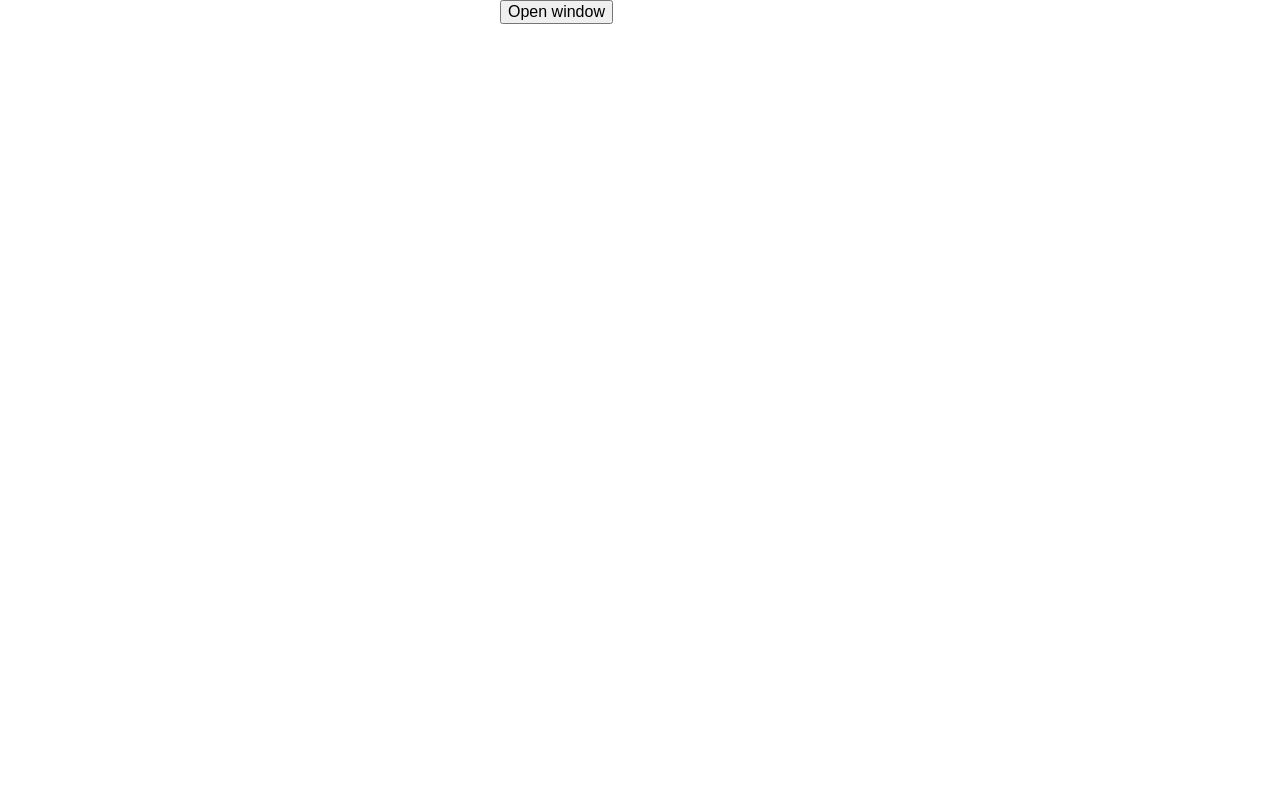
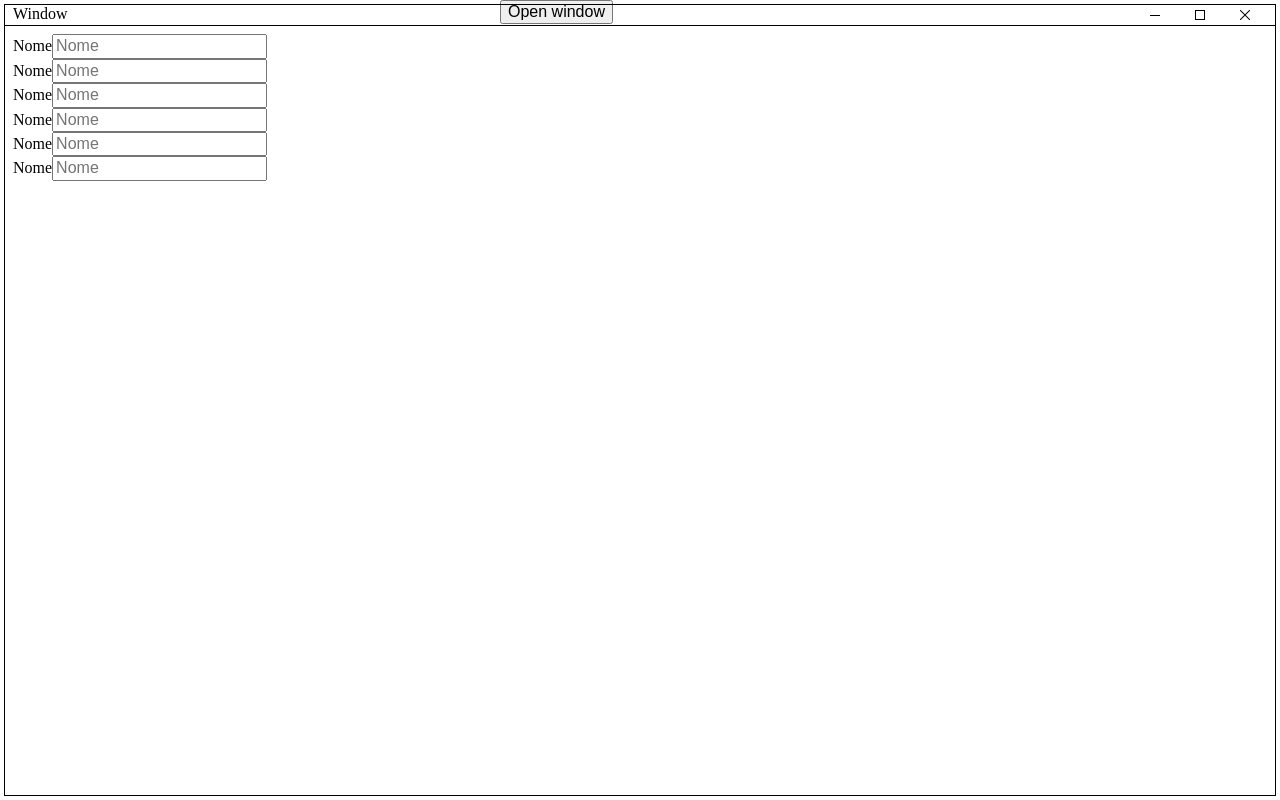
Before and after one commit to dungahk/angular-window-component, an Angular app: page / in a window 1280 px wide. Built offline with nearby package versions, Linux system fonts and the light colour scheme.

Commit message:
Take off size

```diff
--- a/src/app/app.component.html
+++ b/src/app/app.component.html
@@ -1,4 +1,4 @@
-<wc-window #window>
+<wc-window #window [opened]="true">
   <wc-window-title>Window</wc-window-title>
   <!--<wc-window-toolbar>- x</wc-window-toolbar>-->
   <wc-window-content>
--- a/window/window.scss
+++ b/window/window.scss
@@ -2,30 +2,25 @@
   box-sizing: border-box;
   display: none;
   position: absolute;
-  box-shadow: 1px 1px 5px 0 black;
-  margin: 8px;
   z-index: 999;
+  min-width: 200px;
+  border: 1px solid black;
+  overflow: hidden;
 
   * {
     box-sizing: border-box;
   }
 
   &-minimized {
-    // height: 21px;
-
     .wc-window-content,
     {
       display: none;
     }
   }
 
-  &-maximized {
-    height: calc(100% - 32px);
-
-    .wc-window-header,
-    .wc-window-content {
-      width: 100%;
-    }
+  .wc-window-header,
+  .wc-window-content {
+    width: 100%;
   }
 
   &-header {
--- a/window/window.ts
+++ b/window/window.ts
@@ -35,9 +35,11 @@ export class WcWindowContent {}
     '[class.wc-window-opened]': 'opened',
     '[class.wc-window-minimized]': 'minimized',
     '[class.wc-window-maximized]': 'maximized',
-    '[style.width]': 'size',
+    // '[style.width]': 'size',
+    '[style.top.px]' : 'top',
+    '[style.right.px]' : 'right',
+    '[style.bottom.px]' : 'bottom',
     '[style.left.px]' : 'left',
-    '[style.top.px]' : 'top',
     '(document:mousemove)': 'drag($event)',
     '(document:mouseup)': 'stopDrag($event)'
   },
@@ -50,11 +52,17 @@ export class WcWindow {
   @Input() size: string = '300px';
   private lastSize: string = '300px';
 
-  @Input() top: number = 8;
-  private lastTop: number = 8;
+  @Input() top: number = 4;
+  private lastTop: number = 4;
 
-  @Input() left: number = 8;
-  private lastLeft: number = 8;
+  @Input() right: number = 4;
+  private lastRight: number = 4;
+
+  @Input() bottom: number = 4;
+  private lastBottom: number = 4;
+
+  @Input() left: number = 4;
+  private lastLeft: number = 4;
 
   public startX: number = 0;
   public startY: number = 0;
@@ -121,13 +129,19 @@ export class WcWindow {
     this.maximized = true;
 
     this.lastTop = this.top;
-    this.top = 0;
+    this.top = 4;
+
+    this.lastRight = this.right;
+    this.right = 4;
+
+    this.lastBottom = this.bottom;
+    this.bottom = 4;
 
     this.lastLeft = this.left;
-    this.left = 0;
+    this.left = 4;
 
-    this.lastSize = this.size;
-    this.size = 'calc(100% - 20px)';
+    // this.lastSize = this.size;
+    // this.size = 'calc(100% - 20px)';
   }
 
   /**
@@ -144,11 +158,13 @@ export class WcWindow {
    */
   public drag(event: MouseEvent) {
     if (this.dragging) {
+      this.top += event.y - this.startY;
+      this.bottom -= event.y - this.startY;
+      this.startY = event.y;
+
       this.left += event.x - this.startX;
+      this.right -= event.x - this.startX;
       this.startX = event.x;
-
-      this.top += event.y - this.startY;
-      this.startY = event.y;
     }
   }
 
```
